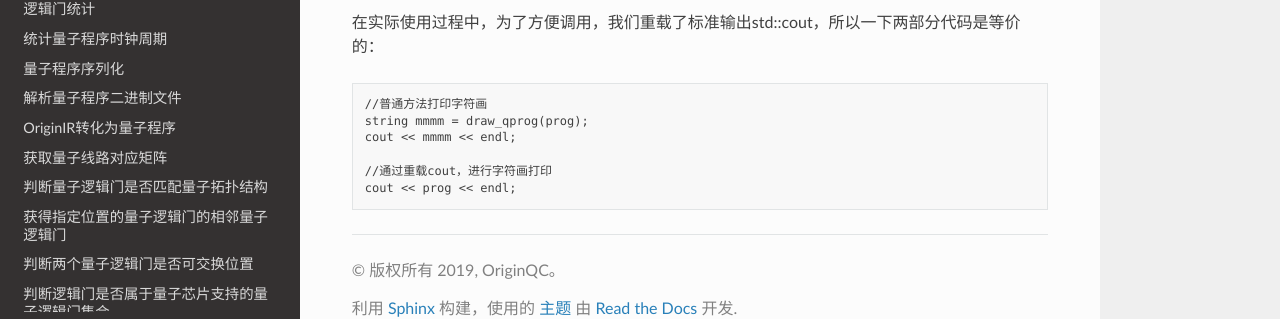
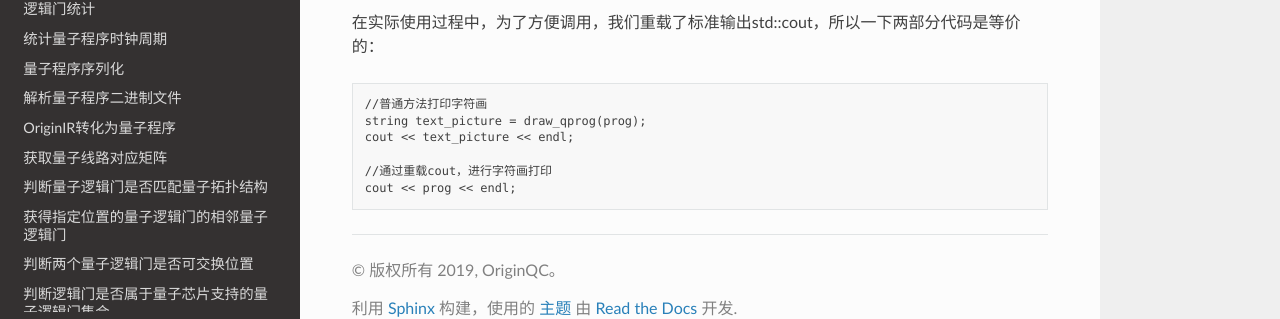
Before and after one commit to liye0005/QPanda-Toturial, a Sphinx documentation site: the page built from source/DrawQProg.rst, in a window 1280 px wide and 900 px high, scrolled down 1621 px. Shown: the part 556-875 px from the top of the window. Built offline with Sphinx 7.4.7 and the Read the Docs theme 2.0.0, drawn with Linux system fonts in a browser that asks for light colours; pages that are not in the unit, such as notebooks, are missing from menus.

Commit message:
Update DrawQProg.rst

```diff
--- a/source/DrawQProg.rst
+++ b/source/DrawQProg.rst
@@ -87,8 +87,8 @@
 ::
 
     //普通方法打印字符画
-    string mmmm = draw_qprog(prog);
-    cout << mmmm << endl;
+    string text_picture = draw_qprog(prog);
+    cout << text_picture << endl;
 
     //通过重载cout，进行字符画打印
     cout << prog << endl;
```
